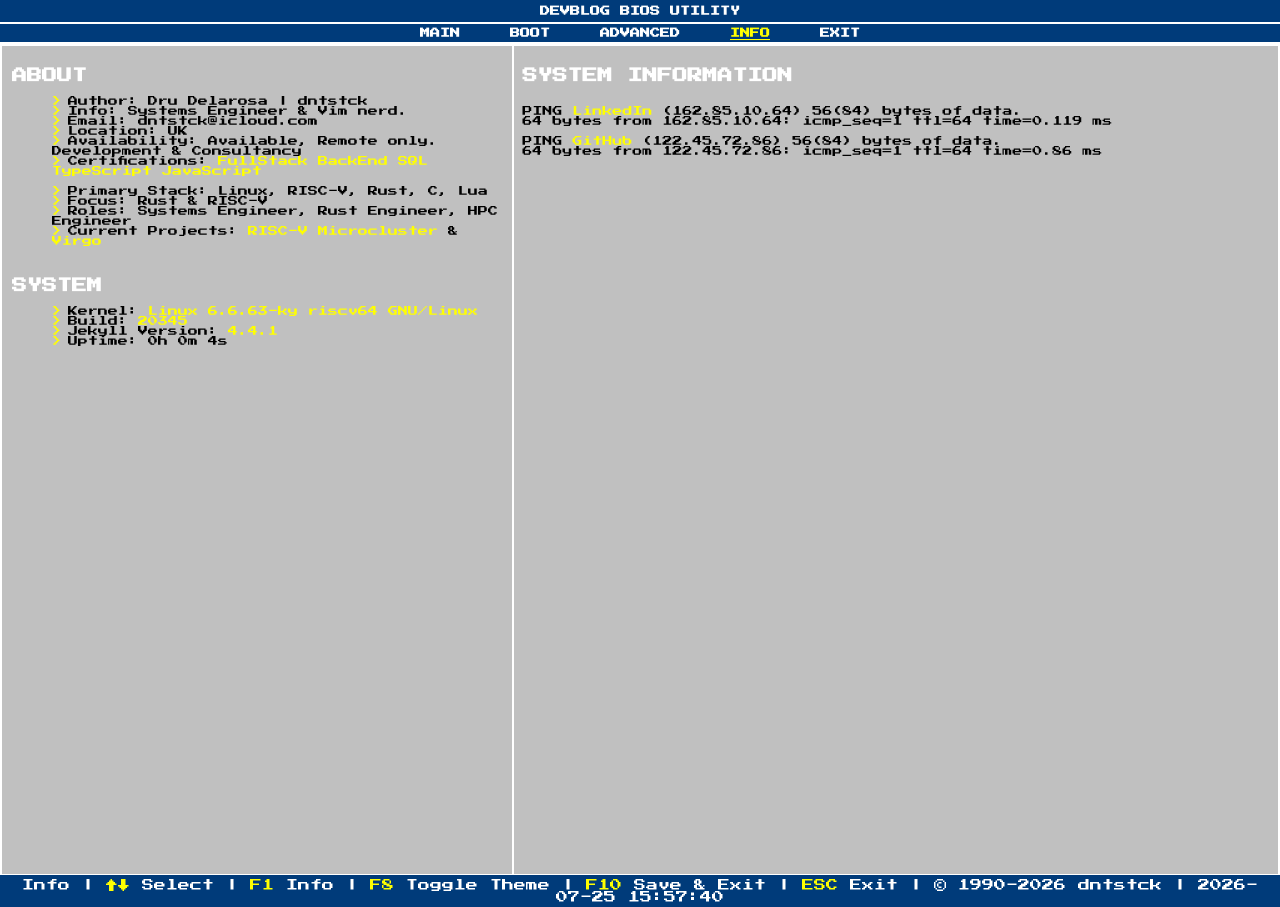
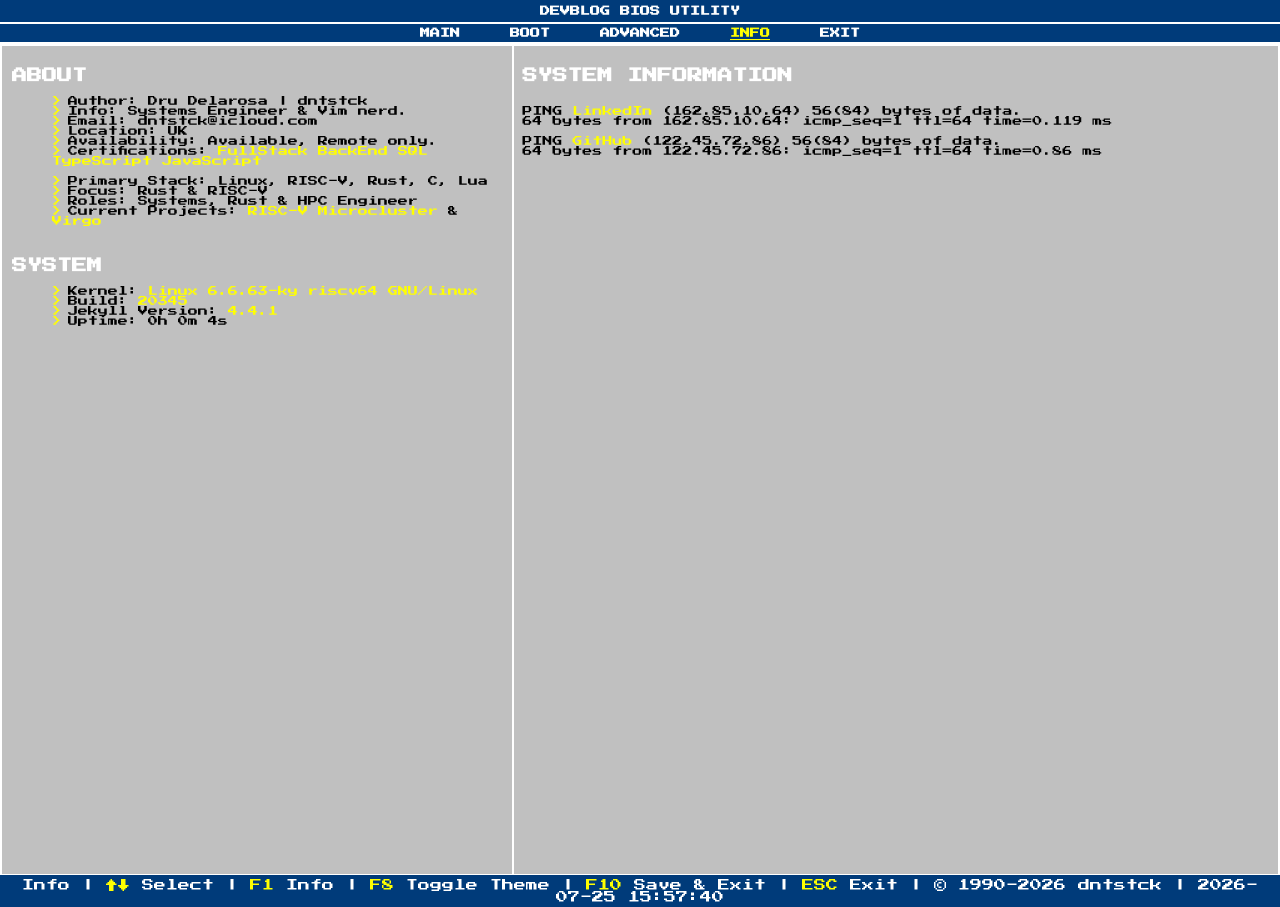
Before and after one commit to dntstck/blog, a Jekyll site: the page built from info.html, in a window 1280 px wide. Built offline with Jekyll 4.4.1, drawn with Linux system fonts in a browser that asks for light colours.

Commit message:
final polish to info page for visual coherence

```diff
--- a/_includes/leftpane.html
+++ b/_includes/leftpane.html
@@ -238,12 +238,12 @@ fetch('{{ site.baseurl }}/search.json')
     <li>Info: Systems Engineer & Vim nerd.</li>
     <li>Email: dntstck@icloud.com</li>
     <li>Location: UK</li>
-    <li>Availability: Available, Remote only. Development & Consultancy</li>
+    <li>Availability: Available, Remote only.</li>
     <li>Certifications: <a href="{{ site.baseurl }}/certs/fullstack-hyperiondev.pdf" target="_blank" rel="noopener noreferrer">FullStack</a> <a href="{{ site.baseurl }}/certs/backend-mimo.pdf" target="_blank" rel="noopener noreferrer">BackEnd</a> <a href="{{ site.baseurl }}/certs/sql-mimo.pdf" target="_blank" rel="noopener noreferrer">SQL</a> <a href="{{ site.baseurl }}/certs/typescript-mimo.pdf" target="_blank" rel="noopener noreferrer">TypeScript</a> <a href="{{ site.baseurl }}/certs/javascript-mimo.pdf" target="_blank" rel="noopener noreferrer">JavaScript</a></li>
 <br>
     <li>Primary Stack: Linux, RISC-V, Rust, C, Lua</li>
     <li>Focus: Rust & RISC-V</li>
-    <li>Roles: Systems Engineer, Rust Engineer, HPC Engineer</li>
+    <li>Roles: Systems, Rust & HPC Engineer</li>
     <li>Current Projects: <a href="https://github.com/dntstck/riscv-microcluster" target="_blank" rel="noopener noreferrer">RISC-V Microcluster</a> & <a href="https://github.com/dntstck/virgo" target="_blank" rel="noopener noreferrer">Virgo</a></li>
   </ul>
   <br>
```
